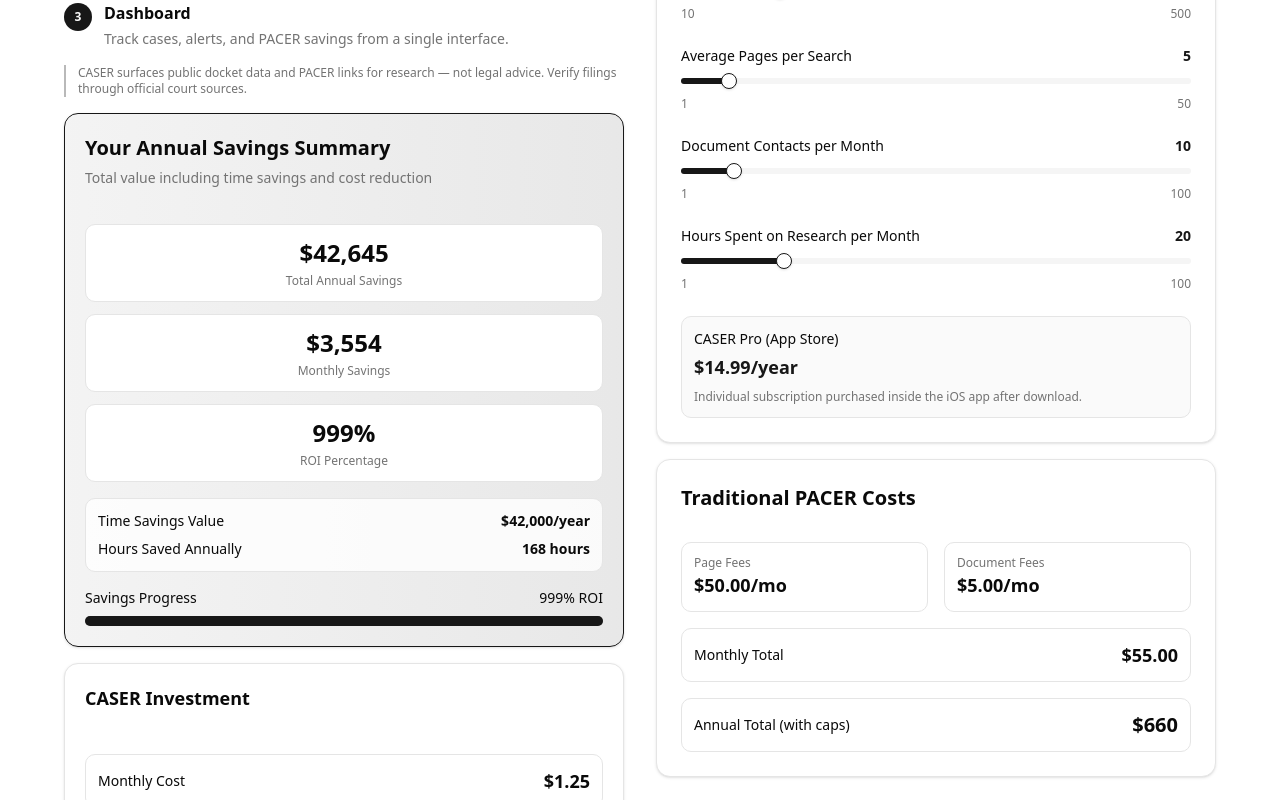
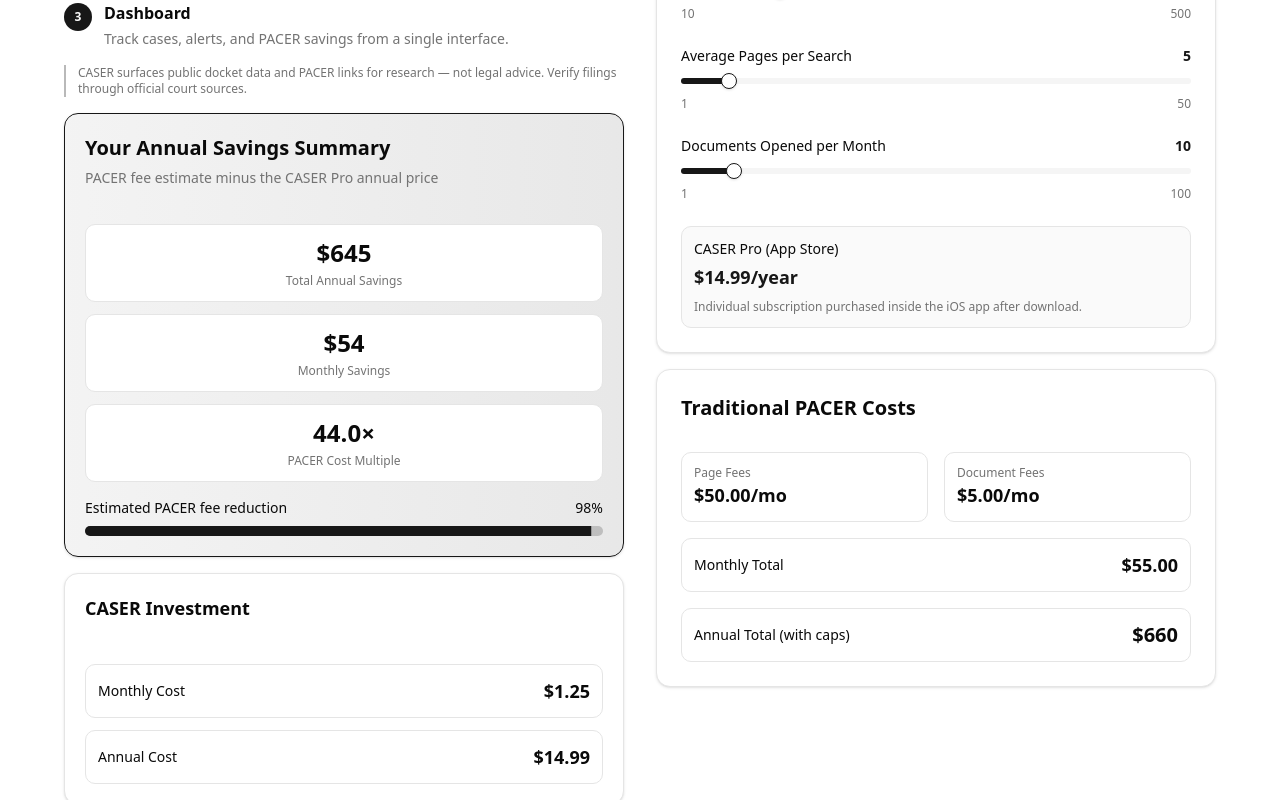
Before and after one commit to caser-legal/www-caserlegal-com, a Next.js app: page /pricing in a window 1280 px wide. Shown: the part 2960-3760 px from the top of the page. Built offline with nearby package versions, Linux system fonts and the light colour scheme.

Commit message:
Correct PACER savings claims

```diff
--- a/src/app/page.tsx
+++ b/src/app/page.tsx
@@ -39,7 +39,7 @@ export default function Home() {
                     height={12}
                     className="w-3 h-3 mr-2 rounded"
                   />
-                  Google Backed & Trusted Technology
+                  Built on Google Cloud
                 </Badge>
                 <h1 className="text-4xl lg:text-6xl font-bold tracking-tight">
                   Case Alerts & Search of
@@ -426,23 +426,23 @@ export default function Home() {
                     </li>
                     <li className="flex items-start space-x-2">
                       <div className="w-2 h-2 bg-destructive rounded-full mt-1.5 flex-shrink-0"></div>
-                      <span>Total value: ~$910 million for complete access</span>
+                      <span>PACER charges apply to billable searches and documents</span>
                     </li>
                     <li className="flex items-start space-x-2">
                       <div className="w-2 h-2 bg-destructive rounded-full mt-1.5 flex-shrink-0"></div>
-                      <span>Cloud storage would cost only {formatNumber(128000)}/year</span>
+                      <span>Quarterly PACER fees of $30 or less are waived</span>
                     </li>
                     <li className="flex items-start space-x-2">
                       <div className="w-2 h-2 bg-destructive rounded-full mt-1.5 flex-shrink-0"></div>
-                      <span>PACER revenue: {formatNumber(142000000)} annually (FY 2025-26)</span>
+                      <span>Fee totals depend on each user&apos;s actual PACER activity</span>
                     </li>
                     <li className="flex items-start space-x-2">
                       <div className="w-2 h-2 bg-destructive rounded-full mt-1.5 flex-shrink-0"></div>
-                      <span>{formatNumber(619000000)} requests processed in FY 2024 alone</span>
+                      <span>CASER helps reduce repeated manual searches</span>
                     </li>
                     <li className="flex items-start space-x-2">
                       <div className="w-2 h-2 bg-destructive rounded-full mt-1.5 flex-shrink-0"></div>
-                      <span>${formatNumber(200000000)} modernization cost (FY 2026-27)</span>
+                      <span>Documents remain available through their source court systems</span>
                     </li>
                   </ul>
                 </div>
@@ -459,11 +459,11 @@ export default function Home() {
                     </li>
                     <li className="flex items-start space-x-2">
                       <div className="w-2 h-2 bg-green-600 rounded-full mt-1.5 flex-shrink-0"></div>
-                      <span>{formatNumber(323560)} documents monitored in first 3 days</span>
+                      <span>Keyword alerts across supported federal court feeds</span>
                     </li>
                     <li className="flex items-start space-x-2">
                       <div className="w-2 h-2 bg-green-600 rounded-full mt-1.5 flex-shrink-0"></div>
-                      <span>Saving users ~{formatNumber(100000)} daily in PACER fees</span>
+                      <span>Potential savings depend on each user&apos;s PACER activity</span>
                     </li>
                     <li className="flex items-start space-x-2">
                       <div className="w-2 h-2 bg-green-600 rounded-full mt-1.5 flex-shrink-0"></div>
@@ -477,9 +477,8 @@ export default function Home() {
                 </div>
               </div>
               <p className="text-sm text-muted-foreground mt-6">
-                PACER operates as an unchecked monopoly, charging <strong>1,109x more</strong> than cloud storage costs ($142M vs $128K).
-                CASER breaks this monopoly by providing intelligent monitoring that eliminates wasteful searches
-                while maintaining direct access to court documents when needed.
+                CASER monitors supported federal court feeds and alerts you to matching activity,
+                reducing the need for repeated manual searches. PACER fees and savings vary with actual usage.
               </p>
 
               <div className="mt-6 pt-6 border-t">
@@ -557,8 +556,8 @@ export default function Home() {
               <div className="bg-primary/5 border border-primary/20 rounded-lg p-6">
                 <h3 className="text-xl font-semibold text-primary mb-4">Advanced Data Capabilities</h3>
                 <p className="text-muted-foreground mb-4">
-                  Our proprietary monitoring system captures comprehensive docket information
-                  from 300+ U.S. courts, providing insights unavailable through any other source.
+                  Our monitoring system collects docket information from supported U.S. federal court
+                  feeds for keyword alerts, research, and data services.
                 </p>
                 <div className="space-y-3">
                   <div className="flex items-center space-x-3">
--- a/src/app/pricing/page.tsx
+++ b/src/app/pricing/page.tsx
@@ -58,7 +58,7 @@ export default function PricingPage() {
               </div>
               <h2 className="text-3xl lg:text-4xl font-bold">PACER Savings Calculator</h2>
               <p className="text-lg text-muted-foreground leading-relaxed">
-                Adjust the sliders to match your PACER usage. Savings and ROI update on the left;
+                Adjust the sliders to match your PACER usage. Estimated savings update on the left;
                 usage inputs and traditional PACER costs stay on the right.
               </p>
             </div>
--- a/src/components/FeatureTabsOverview.tsx
+++ b/src/components/FeatureTabsOverview.tsx
@@ -141,7 +141,7 @@ export default function FeatureTabsOverview() {
                   <div className="flex items-start space-x-3">
                     <CheckCircle className="w-5 h-5 text-primary mt-0.5" />
                     <div>
-                      <div className="font-medium">ROI Tracking</div>
+                      <div className="font-medium">PACER Cost Comparison</div>
                       <div className="text-sm text-muted-foreground">Investment return analysis</div>
                     </div>
                   </div>
--- a/src/components/PACERCalculator.tsx
+++ b/src/components/PACERCalculator.tsx
@@ -34,7 +34,6 @@ export default function PACERCalculator({
   const [monthlySearches, setMonthlySearches] = useState([100]);
   const [pagesPerSearch, setPagesPerSearch] = useState([5]);
   const [documentsPerMonth, setDocumentsPerMonth] = useState([10]);
-  const [hoursPerMonth, setHoursPerMonth] = useState([20]);
   const CASER_PRO_ANNUAL = CASER_PRO_ANNUAL_PRICE;
 
   const calculatePACERCosts = () =>
@@ -49,29 +48,20 @@ export default function PACERCalculator({
     annualCost: CASER_PRO_ANNUAL,
   });
 
-  const calculateTimeSavings = () => {
-    const hourlyRate = 250;
-    const timeSavedHours = hoursPerMonth[0] * 0.7;
-    return {
-      hoursSaved: timeSavedHours * 12,
-      monetaryValue: timeSavedHours * 12 * hourlyRate,
-    };
-  };
-
   const pacerCosts = useMemo(() => calculatePACERCosts(), [monthlySearches, pagesPerSearch, documentsPerMonth]);
   const caserCosts = useMemo(() => calculateCASERCosts(), []);
-  const timeSavings = useMemo(() => calculateTimeSavings(), [hoursPerMonth]);
-
   const totalAnnualSavings = useMemo(
-    () => pacerCosts.annualBillable + timeSavings.monetaryValue - caserCosts.annualCost,
-    [pacerCosts, caserCosts, timeSavings]
+    () => Math.max(0, pacerCosts.annualBillable - caserCosts.annualCost),
+    [pacerCosts.annualBillable, caserCosts.annualCost]
   );
   const monthlySavings = useMemo(() => totalAnnualSavings / 12, [totalAnnualSavings]);
-  const roiPercentage = useMemo(
-    () => (caserCosts.annualCost > 0 ? (totalAnnualSavings / caserCosts.annualCost) * 100 : 0),
-    [caserCosts.annualCost, totalAnnualSavings]
+  const costMultiple = useMemo(
+    () => (caserCosts.annualCost > 0 ? pacerCosts.annualBillable / caserCosts.annualCost : 0),
+    [caserCosts.annualCost, pacerCosts.annualBillable]
   );
-  const roiDisplay = Math.min(roiPercentage, 999);
+  const savingsPercentage = pacerCosts.annualBillable > 0
+    ? (totalAnnualSavings / pacerCosts.annualBillable) * 100
+    : 0;
 
   const sectionClass = standalone ? 'py-20 lg:py-32' : 'py-16 lg:py-24';
 
@@ -96,35 +86,20 @@ export default function PACERCalculator({
             <div className="text-xs text-muted-foreground">Monthly Savings</div>
           </div>
           <div className="text-center p-3 bg-background rounded-lg border">
-            <div className="text-2xl font-bold text-foreground mb-1">{formatNumber(roiDisplay)}%</div>
-            <div className="text-xs text-muted-foreground">ROI Percentage</div>
+            <div className="text-2xl font-bold text-foreground mb-1">{costMultiple.toFixed(1)}×</div>
+            <div className="text-xs text-muted-foreground">PACER Cost Multiple</div>
           </div>
     </div>
   );
 
   const savingsSummaryDetails = (
     <>
-      <div className="p-3 bg-background/80 rounded-lg border space-y-2">
-        <div className="flex items-center justify-between text-sm">
-          <span className="font-medium">Time Savings Value</span>
-          <span className="font-semibold">
-            ${formatNumber(Number(timeSavings.monetaryValue.toFixed(2)))}/year
-          </span>
-        </div>
-        <div className="flex items-center justify-between text-sm">
-          <span className="font-medium">Hours Saved Annually</span>
-          <span className="font-semibold">
-            {formatNumber(Number(timeSavings.hoursSaved.toFixed(0)))} hours
-          </span>
-        </div>
-      </div>
-
       <div className="space-y-2">
         <div className="flex justify-between text-sm">
-          <span>Savings Progress</span>
-          <span className="font-medium">{roiDisplay}% ROI</span>
+          <span>Estimated PACER fee reduction</span>
+          <span className="font-medium">{savingsPercentage.toFixed(0)}%</span>
         </div>
-        <Progress value={Math.min(roiPercentage, 100)} className="h-2.5" />
+        <Progress value={savingsPercentage} className="h-2.5" />
       </div>
     </>
   );
@@ -140,7 +115,7 @@ export default function PACERCalculator({
       <CardHeader className={cn('px-0 pt-0 text-left', compact ? 'pb-3' : 'pb-4')}>
         <CardTitle className="text-lg sm:text-xl">Your Annual Savings Summary</CardTitle>
         <CardDescription className="text-sm">
-          Total value including time savings and cost reduction
+          PACER fee estimate minus the CASER Pro annual price
         </CardDescription>
       </CardHeader>
       <CardContent className="space-y-4 px-0">
@@ -223,31 +198,12 @@ export default function PACERCalculator({
 
         <div className="space-y-3">
           <div className="flex justify-between items-center">
-            <Label className="text-sm font-medium">Document Contacts per Month</Label>
+            <Label className="text-sm font-medium">Documents Opened per Month</Label>
             <span className="text-sm font-semibold text-primary">{documentsPerMonth[0]}</span>
           </div>
           <Slider
             value={documentsPerMonth}
             onValueChange={setDocumentsPerMonth}
-            max={100}
-            min={1}
-            step={1}
-            className="w-full"
-          />
-          <div className="flex justify-between text-xs text-muted-foreground">
-            <span>1</span>
-            <span>100</span>
-          </div>
-        </div>
-
-        <div className="space-y-3">
-          <div className="flex justify-between items-center">
-            <Label className="text-sm font-medium">Hours Spent on Research per Month</Label>
-            <span className="text-sm font-semibold text-primary">{hoursPerMonth[0]}</span>
-          </div>
-          <Slider
-            value={hoursPerMonth}
-            onValueChange={setHoursPerMonth}
             max={100}
             min={1}
             step={1}
@@ -333,7 +289,7 @@ export default function PACERCalculator({
           <h2 className="text-3xl lg:text-4xl font-bold">PACER Savings Calculator</h2>
           <p className="text-xl text-muted-foreground max-w-3xl mx-auto">
             Calculate your exact savings with CASER. Adjust the sliders to match your firm&apos;s
-            PACER usage and see the potential ROI.
+            PACER usage and see the estimated fee difference.
           </p>
         </div>
       )}
@@ -356,7 +312,7 @@ export default function PACERCalculator({
             <CardHeader className="text-center pb-6">
               <CardTitle className="text-2xl">Your Annual Savings Summary</CardTitle>
               <CardDescription className="text-base">
-                Total value including time savings and cost reduction
+                PACER fee estimate minus the CASER Pro annual price
               </CardDescription>
             </CardHeader>
             <CardContent className="space-y-6">
@@ -375,31 +331,17 @@ export default function PACERCalculator({
                 </div>
                 <div className="text-center p-4 bg-background rounded-lg border">
                   <div className="text-3xl font-bold text-foreground mb-2">
-                    {formatNumber(roiDisplay)}%
+                    {costMultiple.toFixed(1)}×
                   </div>
-                  <div className="text-sm text-muted-foreground">ROI Percentage</div>
-                </div>
-              </div>
-              <div className="p-4 bg-background/80 rounded-lg border">
-                <div className="flex items-center justify-between mb-3 text-sm">
-                  <span className="font-medium">Time Savings Value</span>
-                  <span className="font-semibold">
-                    ${formatNumber(Number(timeSavings.monetaryValue.toFixed(2)))}/year
-                  </span>
-                </div>
-                <div className="flex items-center justify-between text-sm">
-                  <span className="font-medium">Hours Saved Annually</span>
-                  <span className="font-semibold">
-                    {formatNumber(Number(timeSavings.hoursSaved.toFixed(0)))} hours
-                  </span>
+                  <div className="text-sm text-muted-foreground">PACER Cost Multiple</div>
                 </div>
               </div>
               <div className="space-y-2">
                 <div className="flex justify-between text-sm">
-                  <span>Savings Progress</span>
-                  <span className="font-medium">{roiDisplay}% ROI</span>
+                  <span>Estimated PACER fee reduction</span>
+                  <span className="font-medium">{savingsPercentage.toFixed(0)}%</span>
                 </div>
-                <Progress value={Math.min(roiPercentage, 100)} className="h-3" />
+                <Progress value={savingsPercentage} className="h-3" />
               </div>
             </CardContent>
           </Card>
```
